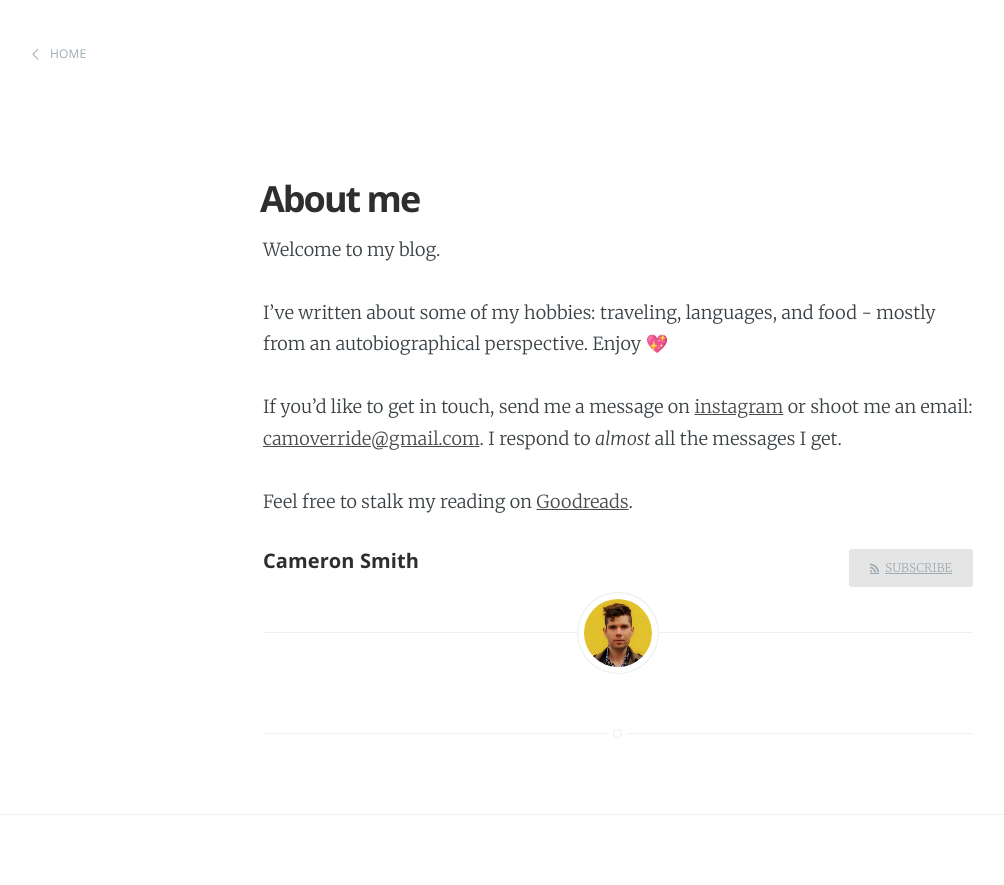
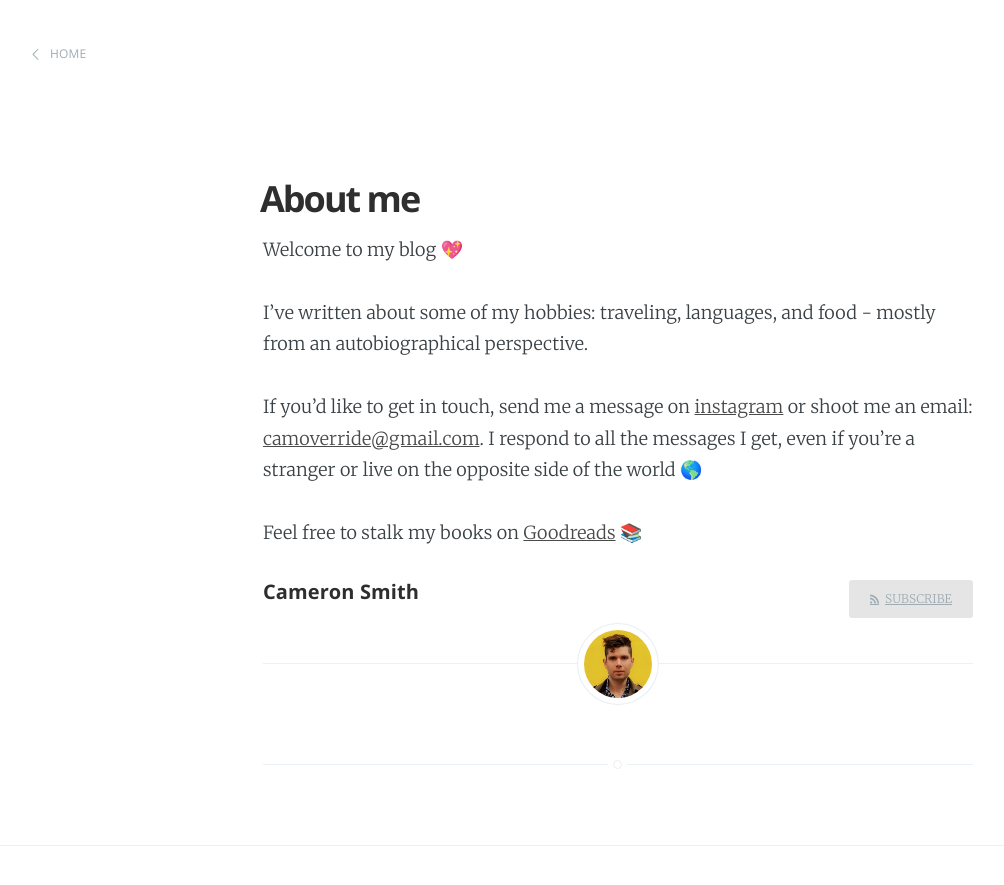
Before and after one commit to camoverride/camoverride-personal-blog, a Jekyll site: the page built from about.md, in a window 1280 px wide. Shown: the top 885 px of the page, without its empty margins (22-1026 px from the left). Built offline with Jekyll 4.4.1, drawn with Linux system fonts in a browser that asks for light colours.

Commit message:
add more details to "about"

```diff
--- a/about.md
+++ b/about.md
@@ -3,13 +3,13 @@ layout: page
 title: About me
 ---
 
-Welcome to my blog.
+Welcome to my blog 💖
 
-I've written about some of my hobbies: traveling, languages, and food - mostly from an autobiographical perspective. Enjoy 💖
+I've written about some of my hobbies: traveling, languages, and food - mostly from an autobiographical perspective.
 
-If you'd like to get in touch, send me a message on [instagram](https://www.instagram.com/camoverride/) or shoot me an email: <a href="mailto:someone@yoursite.com">camoverride@gmail.com</a>. I respond to _almost_ all the messages I get.
+If you'd like to get in touch, send me a message on [instagram](https://www.instagram.com/camoverride/) or shoot me an email: <a href="camoverride@gmail.com">camoverride@gmail.com</a>. I respond to all the messages I get, even if you're a stranger or live on the opposite side of the world 🌎
 
-Feel free to stalk my reading on [Goodreads](https://www.goodreads.com/user/show/59411167-cameron-smith).
+Feel free to stalk my books on [Goodreads](https://www.goodreads.com/user/show/59411167-cameron-smith) 📚
 
 <a class="subscribe-button icon-feed" href="{{'feed.xml' | relative_url }} ">Subscribe</a>
 
```
